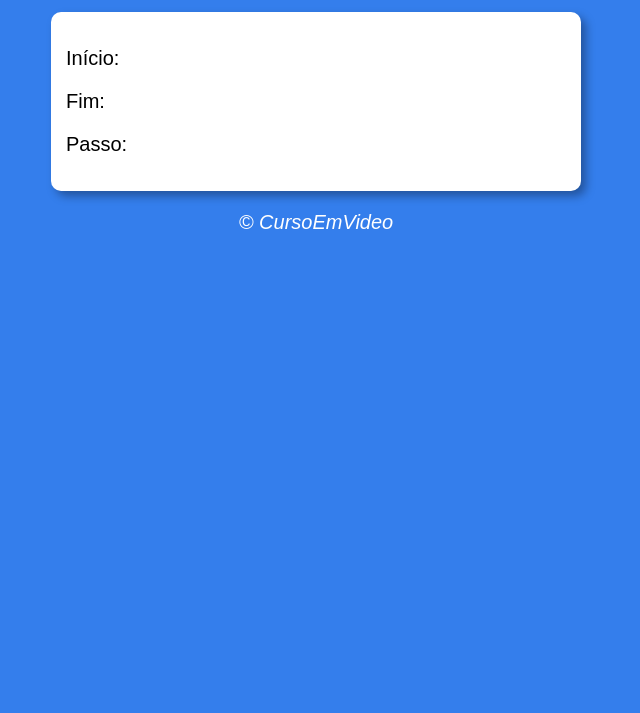
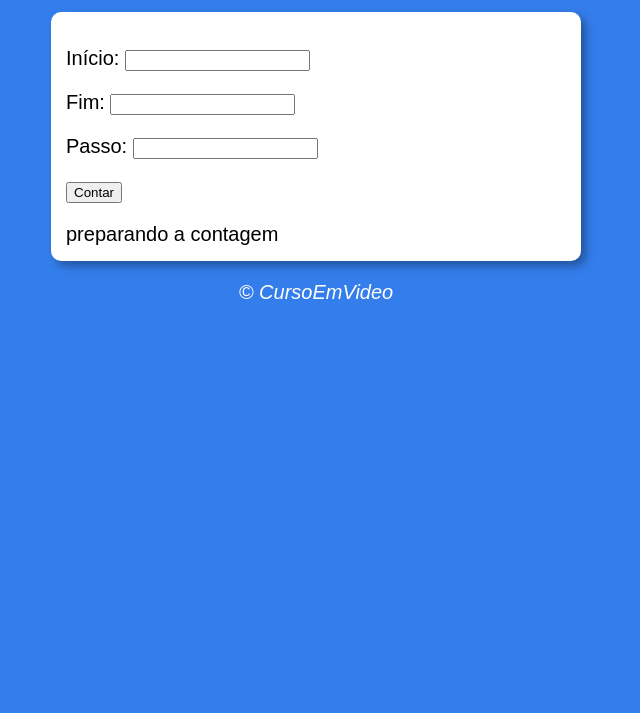
Before and after one commit to ivansinetto/Cursos, a plain HTML site: page Cursos/JavaScript/Aulas/aula14ex/ex16/index.html in a window 1280 px wide. Shown: the part 87-800 px from the top of the page, without its empty margins (324-964 px from the left). Drawn offline with Linux system fonts and the light colour scheme.

Commit message:
Daily update

```diff
--- a/Cursos/JavaScript/Aulas/aula14ex/ex16/index.html
+++ b/Cursos/JavaScript/Aulas/aula14ex/ex16/index.html
@@ -8,16 +8,17 @@
 </head>
 <body>
     <header>
-        <h1>Título</h1>
+        <h1>Vamos contar</h1>
     </header>
     <section>
-        <div id="">
-            <p>Início: </p>
-            <p>Fim: </p>
-            <p>Passo: </p>
+        <div id="dados">
+            <p>Início: <input type="number" name="inicio" id="txti"></p>
+            <p>Fim: <input type="number" name="fim" id="txtf"></p>
+            <p>Passo: <input type="number" name="passo" id="txtp"></p>
+            <p><input type="button" value="Contar" onclick="contar()"></p>
         </div>
-        <div>
-
+        <div id="res">
+            preparando a contagem
         </div>
     </section>
     <footer>
--- a/Cursos/JavaScript/Aulas/aula14ex/ex16/script.js
+++ b/Cursos/JavaScript/Aulas/aula14ex/ex16/script.js
@@ -0,0 +1,28 @@
+function contar() {
+    let ini = document.getElementById('txti')
+    let fim = document.getElementById('txtf')
+    let passo = document.getElementById('txtp')
+    let res = document.getElementById('res')
+
+    if (ini.value.length == 0 || fim.value.length == 0 || passo.value.length == 0) {
+        res.innerHTML = 'Impossível contar!'
+        alert('[ERROR] Faltam dados!')
+    } else {
+        res.innerHTML = 'Contando...'
+        let i = Number(ini.value)
+        let f = Number(fim.value)
+        let p = Number(passo.value)
+
+        if (i < f){
+            //contagem crescente
+            for (let c = i; c <= f; c += p) {
+                res.innerHTML += `${c} \u{1F449} `
+            }
+        } else {
+            //contagem regressiva
+            for (let c = i; c >= f; c -= p) {
+                res.innerHTML += `${c} \u{1F449} `
+            }
+        }
+    }
+}
--- a/Cursos/JavaScript/Aulas/aula14ex/ex17/style.css
+++ b/Cursos/JavaScript/Aulas/aula14ex/ex17/style.css
@@ -23,6 +23,12 @@
     font-style: italic;
 }
 
-input {
-    width: 100px;
+#res {
+    background-color: rgb(220, 226, 233);
+    border-radius: 8px;
+    padding: 8px;
+    text-align: center;
+    width: 200px;
+    margin: auto;
+    box-shadow: 1px 1px 5px #0c00004f;
 }
```
Also changed, not shown: Cursos/JavaScript/Aulas/aula14ex/ex17/modelo.html (renamed from Cursos/JavaScript/Aulas/aula14ex/ex17/index.html, +9 -7 lines), Cursos/JavaScript/Aulas/aula14ex/ex17/script.js (+15 -3 lines).
